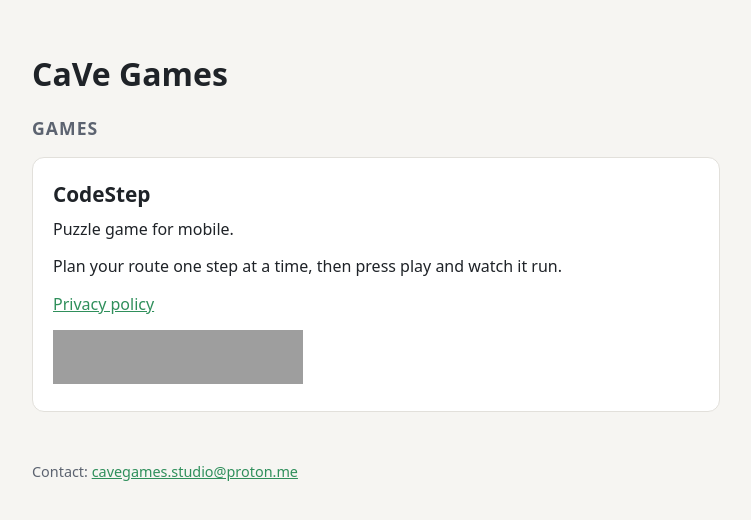
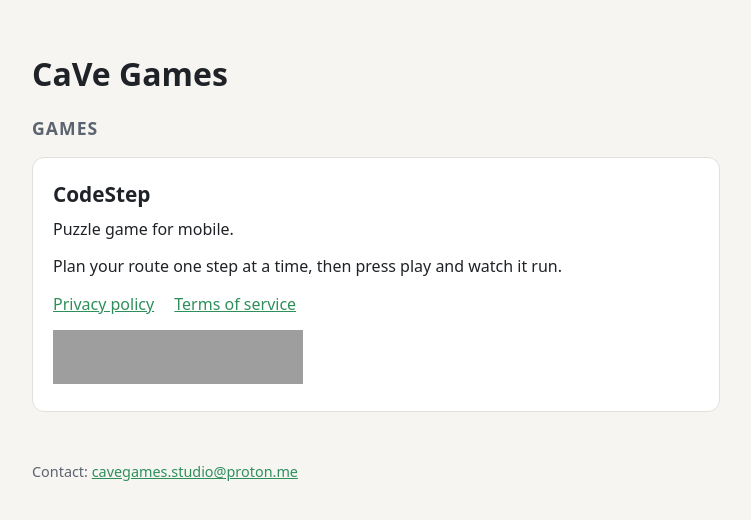
Before and after one commit to cavegames-studio/cavegames-studio.github.io, a plain HTML site: page index.html in a window 1280 px wide. Shown: the whole page, without its empty margins (264-1015 px from the left). Drawn offline with Linux system fonts and the light colour scheme; grey boxes are pictures that could not be loaded.

Commit message:
Update index.html

```diff
--- a/index.html
+++ b/index.html
@@ -61,6 +61,7 @@
 	  <p>Plan your route one step at a time, then press play and watch it run.</p>
       <p class="links">
         <a href="codestep/privacy.html">Privacy policy</a>
+		<a href="codestep/terms.html">Terms of service</a>
       </p>
 
 		<a href="https://pixelpicked.com/game/7b2uZg2GLTJ/code-step" target="_blank" rel="noopener">
```
